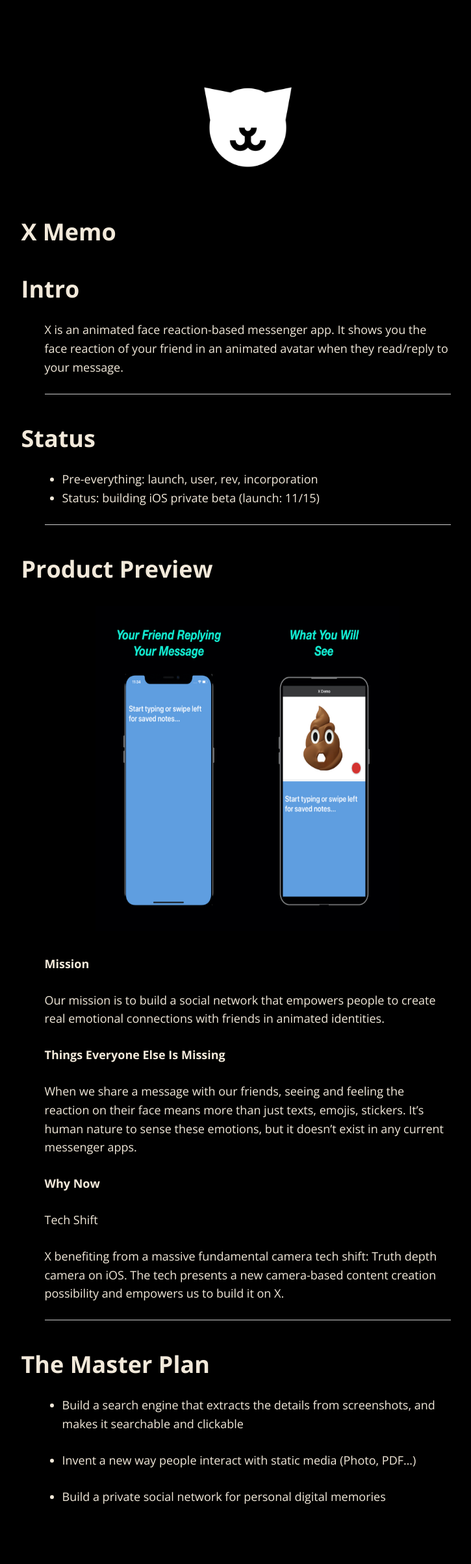
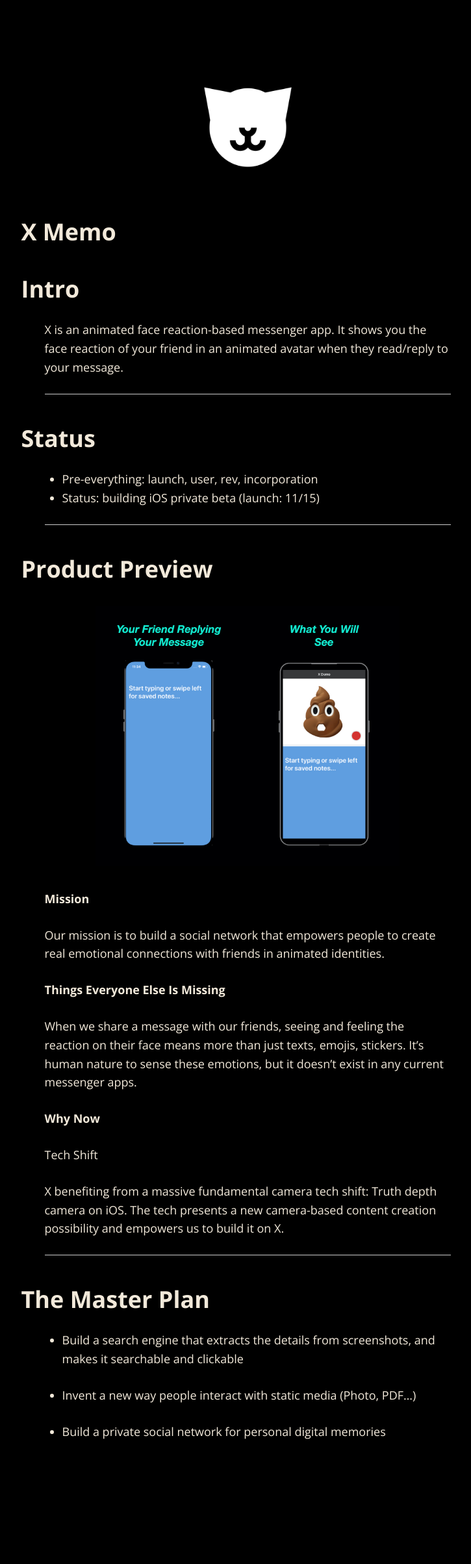
Before and after one commit to tarsmachine/tarsmachine.github.io, a Jekyll site: the page built from index.md, in a window 1280 px wide. Shown: the whole page at 65% size, without its empty margins (259-984 px from the left). Built offline with Jekyll 4.4.1, drawn with Linux system fonts in a browser that asks for light colours; nearby versions of some CDN libraries; after the commit the page ends 2307 px from its top, so only the background shows below that.

Commit message:
Update X

```diff
--- a/index.md
+++ b/index.md
@@ -24,7 +24,7 @@ X is an animated face reaction-based messenger app. It shows you the face reacti
 
 ### Product Preview
 
-<img src="images/xdemo.png" alt="sample image" width="600" height="500">
+<img src="images/xdemo.png" alt="sample image" width="600" height="400">
 
 
 
```
